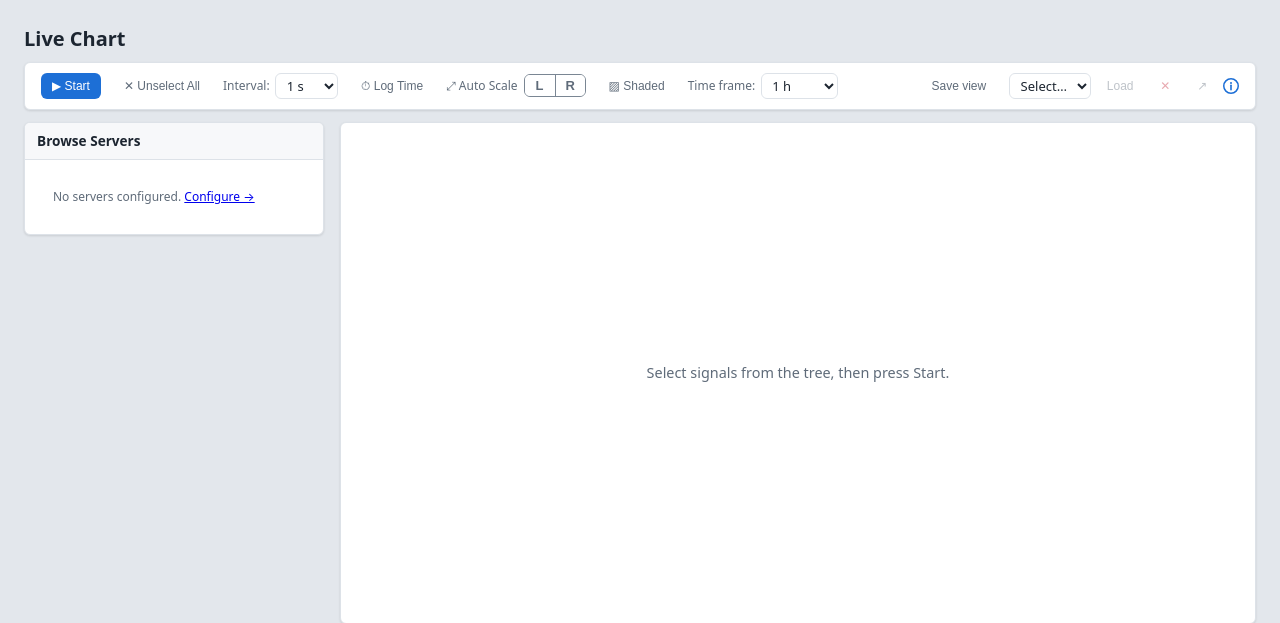
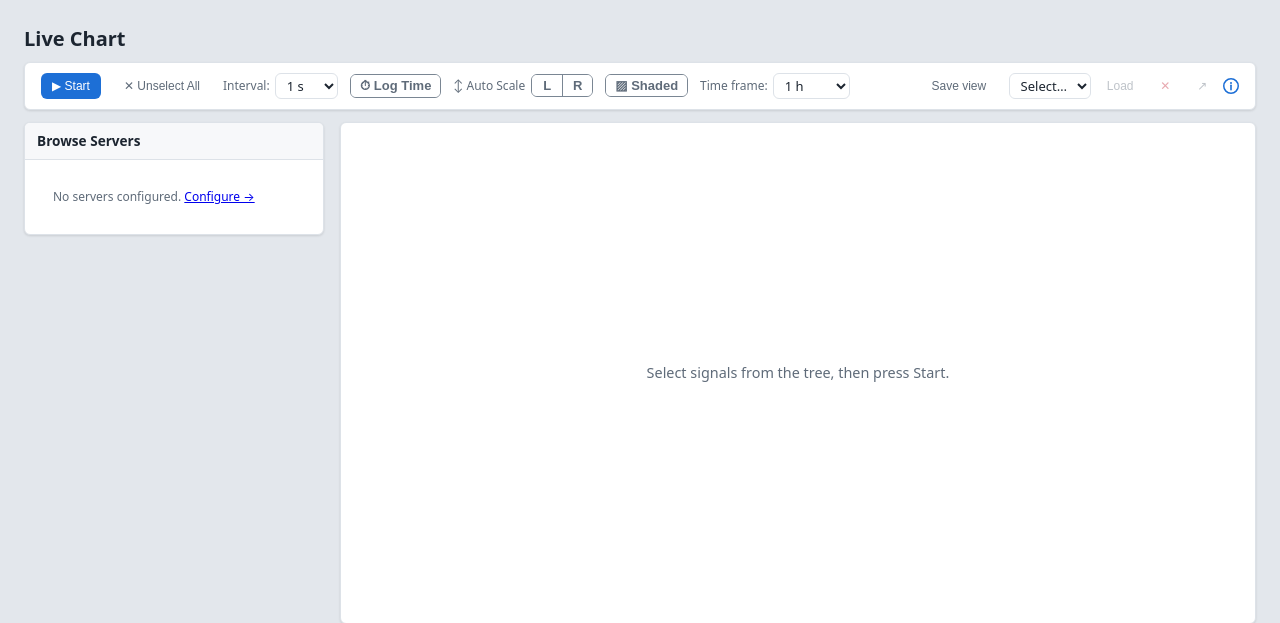
Before and after one commit to qwertz098/OPC2Influx, a FastAPI app: page /chart in a window 1280 px wide. Shown: the part 52-675 px from the top of the page. Run offline with FastAPI, Linux system fonts and the light colour scheme; data that the repository does not hold is empty.

Commit message:
Log Time and Shaded as on/off buttons; vertical Auto Scale arrow
Log Time and Shaded use the same bordered toggle look as Auto Scale L / R
(filled when on) instead of a faint background tint. The Auto Scale label
gets an up/down arrow, since it scales the Y axis.

Co-Authored-By: Claude Opus 5.5 <noreply@anthropic.com>
Claude-Session: https://claude.ai/code/session_01BTKnNUQYiNT4tijrQTkyrR

```diff
--- a/templates/chart.html
+++ b/templates/chart.html
@@ -24,10 +24,10 @@
           <option value="10000">10 s</option>
         </select>
       </label>
-      <button id="logTimeBtn" class="btn btn-ghost btn-sm" onclick="toggleLogTime()"
-              title="Logarithmic time axis — compresses old data, spreads recent values">⏱ Log Time</button>
+      <span class="seg seg-toggle"><button type="button" id="logTimeBtn" class="seg-btn" onclick="toggleLogTime()"
+              title="Logarithmic time axis — compresses old data, spreads recent values">⏱ Log Time</button></span>
       <span class="scale-ctl" title="Auto Scale: the Y axis follows the data range instead of starting at zero">
-        <span class="text-sm text-muted">⤢ Auto Scale</span>
+        <span class="text-sm text-muted">↕ Auto Scale</span>
         <span class="seg seg-toggle">
           <button type="button" id="autoScaleBtn" class="seg-btn" onclick="toggleAutoScale('L')"
                   title="Left Y axis: scale to the data range instead of starting at zero">L</button>
@@ -35,8 +35,8 @@
                   title="Right Y axis: scale to the data range instead of starting at zero">R</button>
         </span>
       </span>
-      <button id="shadedBtn" class="btn btn-ghost btn-sm" onclick="toggleShaded()"
-              title="Fill the area under each line">▨ Shaded</button>
+      <span class="seg seg-toggle"><button type="button" id="shadedBtn" class="seg-btn" onclick="toggleShaded()"
+              title="Fill the area under each line">▨ Shaded</button></span>
       <label class="text-sm text-muted" style="display:flex;align-items:center;gap:.35rem"
              title="Sliding window: only the most recent data is kept; older points scroll off. ∞ keeps everything (up to the memory cap).">
         Time frame:
@@ -356,8 +356,7 @@ document.addEventListener('visibilitychange', () => {
 function toggleLogTime() {
   logTimeMode = !logTimeMode;
   const btn = document.getElementById('logTimeBtn');
-  btn.style.background  = logTimeMode ? 'var(--primary-bg,#e8f0fe)' : '';
-  btn.style.fontWeight  = logTimeMode ? '600' : '';
+  btn.classList.toggle('active', !!logTimeMode);
   chartInitialized = false;
   renderChart();
 }
@@ -371,8 +370,7 @@ function toggleShaded() {
 }
 function styleShadedBtn() {
   const btn = document.getElementById('shadedBtn');
-  btn.style.background = shadedMode ? 'var(--primary-bg,#e8f0fe)' : '';
-  btn.style.fontWeight = shadedMode ? '600' : '';
+  btn.classList.toggle('active', !!shadedMode);
 }
 
 // ─── Manual Y range ───────────────────────────────────────────────────────────
@@ -757,8 +755,7 @@ function restoreState() {
   document.getElementById('intervalSel').value = state.interval || '1000';
   document.getElementById('maxTimeSel').value  = state.maxTime  || '3600';
   const logBtn = document.getElementById('logTimeBtn');
-  logBtn.style.background = logTimeMode ? 'var(--primary-bg,#e8f0fe)' : '';
-  logBtn.style.fontWeight  = logTimeMode ? '600' : '';
+  logBtn.classList.toggle('active', !!logTimeMode);
   styleScaleBtns();
 
   // Re-check tree checkboxes that match restored signals
@@ -903,8 +900,7 @@ async function loadSelectedView() {
     shadedMode      = !!cfg.shaded;
     styleShadedBtn();
     const logBtn   = document.getElementById('logTimeBtn');
-    logBtn.style.background = logTimeMode   ? 'var(--primary-bg,#e8f0fe)' : '';
-    logBtn.style.fontWeight  = logTimeMode   ? '600' : '';
+    logBtn.classList.toggle('active', !!logTimeMode);
     styleScaleBtns();
 
     chartInitialized = false;
```
Also changed, not shown: templates/history.html (+4 -5 lines).
